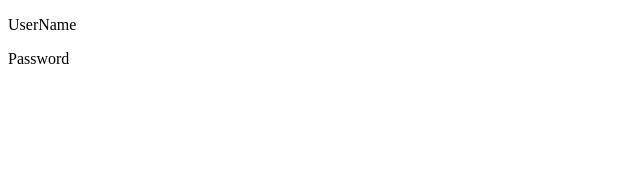
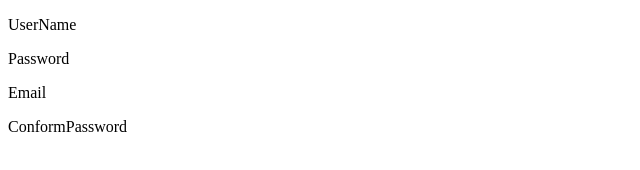
Before and after one commit to swapnildhumal761-hub/Testing-repo, a plain HTML site: page LoginPage.html in a window 1280 px wide. Shown: the whole page, without its empty margins (0-640 px from the left). Drawn offline with Linux system fonts and the light colour scheme.

Commit message:
Email added

```diff
--- a/LoginPage.html
+++ b/LoginPage.html
@@ -2,4 +2,6 @@
 <title>Login Page</title>
 <p>UserName</p>
 <p>Password</p>
+<p>Email</p>
+<P>ConformPassword</P>
 <meta charset="UTF-8">
```
